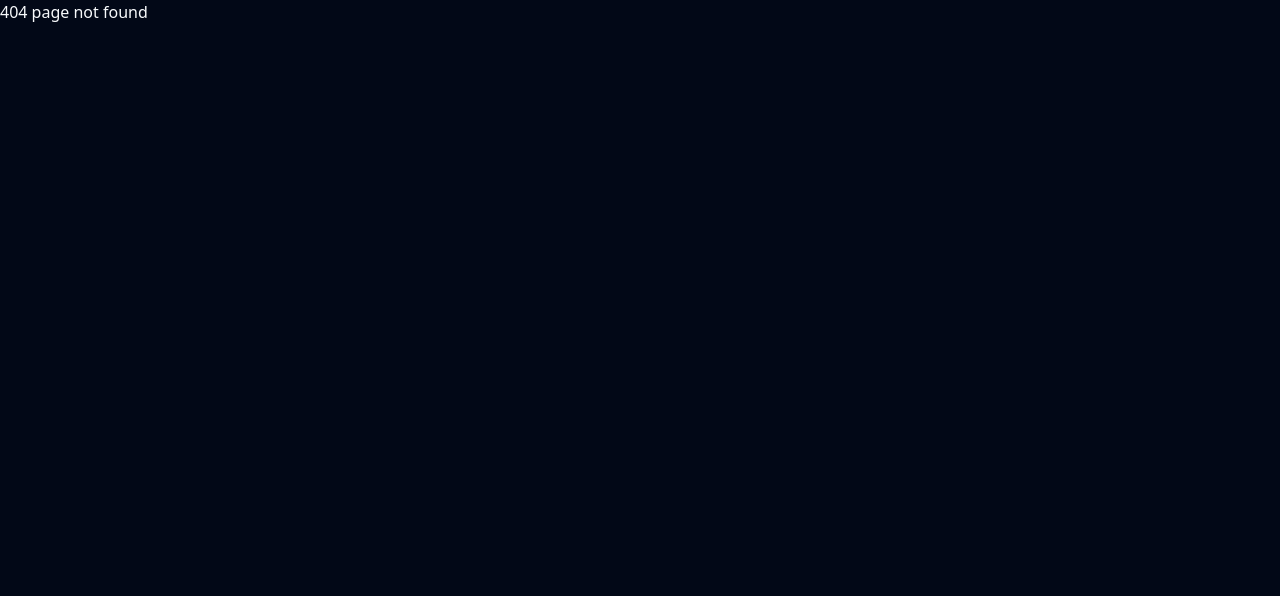
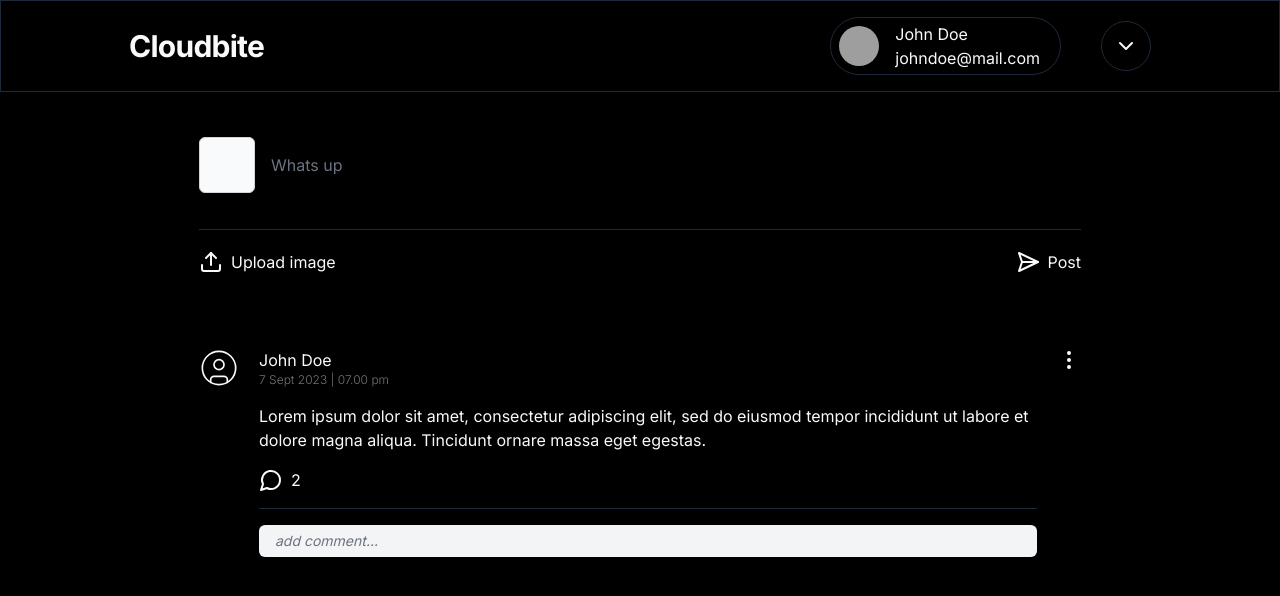
Before and after one commit to CloudBite-Social/FE, a React (Vite) app: page /list-post in a window 1280 px wide. Before the commit this address had no page. Shown: the top 596 px of the page. Built offline with nearby package versions, Linux system fonts and the light colour scheme; grey boxes are pictures that could not be loaded.

Commit message:
feat: add list post pages

```diff
--- /dev/null
+++ b/src/pages/list-post/index.tsx
@@ -0,0 +1,78 @@
+import Layout from "@/components/layout";
+import {
+  SendHorizontal,
+  Upload,
+  MessageCircle,
+  Pencil,
+  MoreVertical,
+  CircleUser,
+} from "lucide-react";
+
+const ListPost = () => {
+  return (
+    <Layout>
+      <div className="flex flex-col gap-8">
+        <div className="flex flex-col items-center gap-3">
+          <div className=" w-3/4 h-fit border border-black/25 p-5 flex flex-col gap-5 rounded-md justify-center">
+            <div className="flex gap-4 items-center pb-4">
+              <div className="flex items-center gap-4">
+                <div className=" w-14 h-14 bg-gray-50 border border-gray-300 rounded-md"></div>
+                <p className=" text-gray-500">Whats up</p>
+              </div>
+            </div>
+            <hr />
+
+            <div className=" flex justify-between">
+              <div className="flex gap-2">
+                <Upload />
+                <button>Upload image</button>
+              </div>
+              <div className="flex gap-2">
+                <SendHorizontal />
+                <button>Post</button>
+              </div>
+            </div>
+          </div>
+        </div>
+
+        <div className="flex flex-col items-center gap-3 pb-4">
+          <div className="  w-3/4 h-fit border border-black/25 p-5 flex gap-5 rounded-md justify-center">
+            <div>
+              <CircleUser size={40} strokeWidth={1} />
+            </div>
+
+            <div className="flex flex-col gap-4">
+              <div className="">
+                <p className=" ">John Doe</p>
+                <p className=" text-neutral-500 font-light text-xs">
+                  7 Sept 2023 | 07.00 pm
+                </p>
+              </div>
+              <p>
+                Lorem ipsum dolor sit amet, consectetur adipiscing elit, sed do
+                eiusmod tempor incididunt ut labore et dolore magna aliqua.
+                Tincidunt ornare massa eget egestas.
+              </p>
+              <div className="flex gap-2">
+                <MessageCircle />
+                <p>2</p>
+              </div>
+              <hr />
+              <button className=" w-8/9 h-8 rounded-md bg-gray-100">
+                <p className=" italic text-left pl-4 text-gray-500 text-sm">
+                  add comment...
+                </p>
+              </button>
+            </div>
+
+            <div>
+              <MoreVertical />
+            </div>
+          </div>
+        </div>
+      </div>
+    </Layout>
+  );
+};
+
+export default ListPost;
--- a/src/routers/index.tsx
+++ b/src/routers/index.tsx
@@ -1,11 +1,16 @@
 import { createBrowserRouter, RouterProvider } from "react-router-dom";
 
 import Home from "../pages";
+import ListPost from "@/pages/list-post";
 export default function Router() {
   const router = createBrowserRouter([
     {
       path: "/",
       element: <Home />,
+    },
+    {
+      path: "/list-post",
+      element: <ListPost />,
     },
     {
       path: "*",
```
